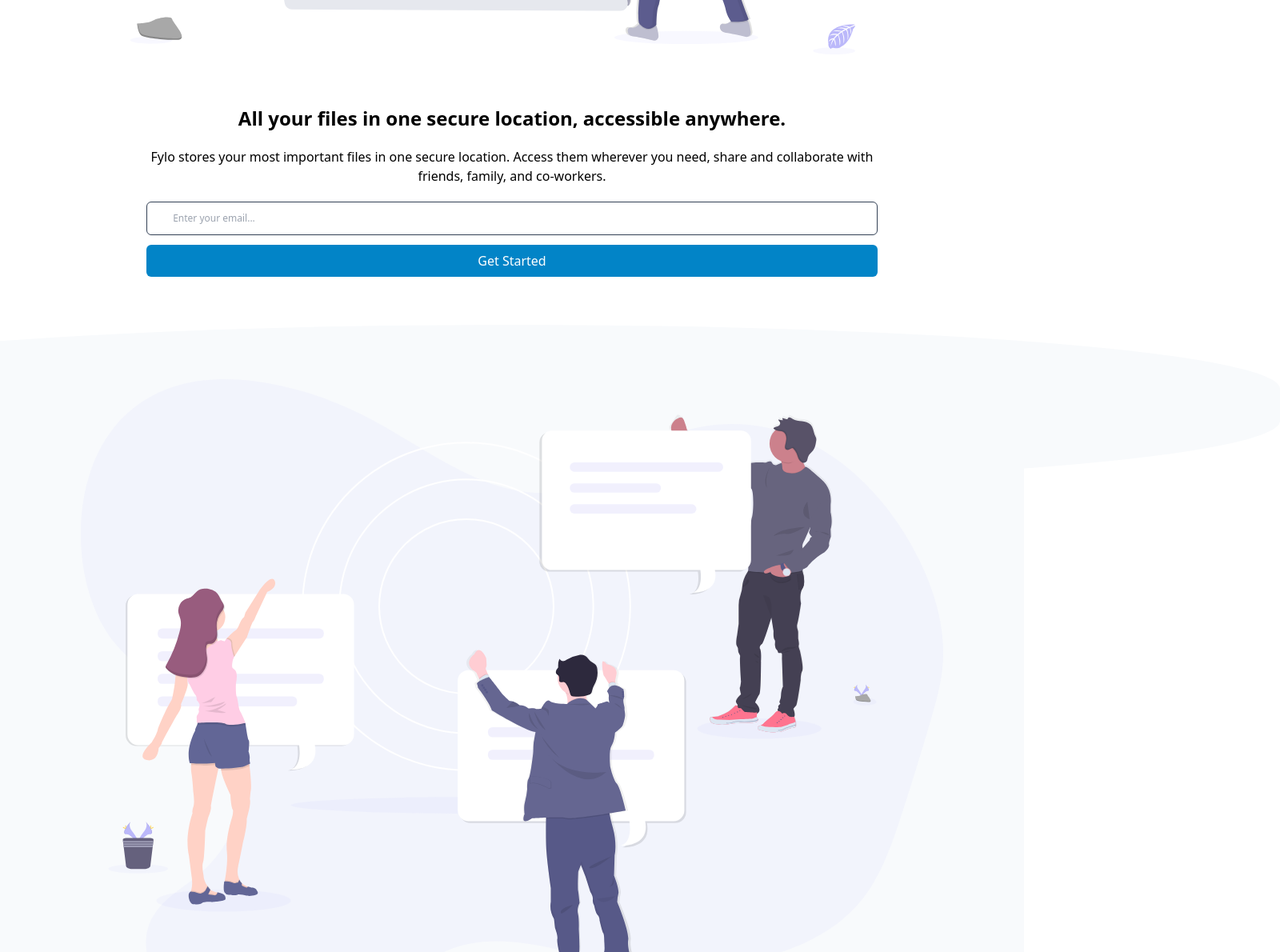
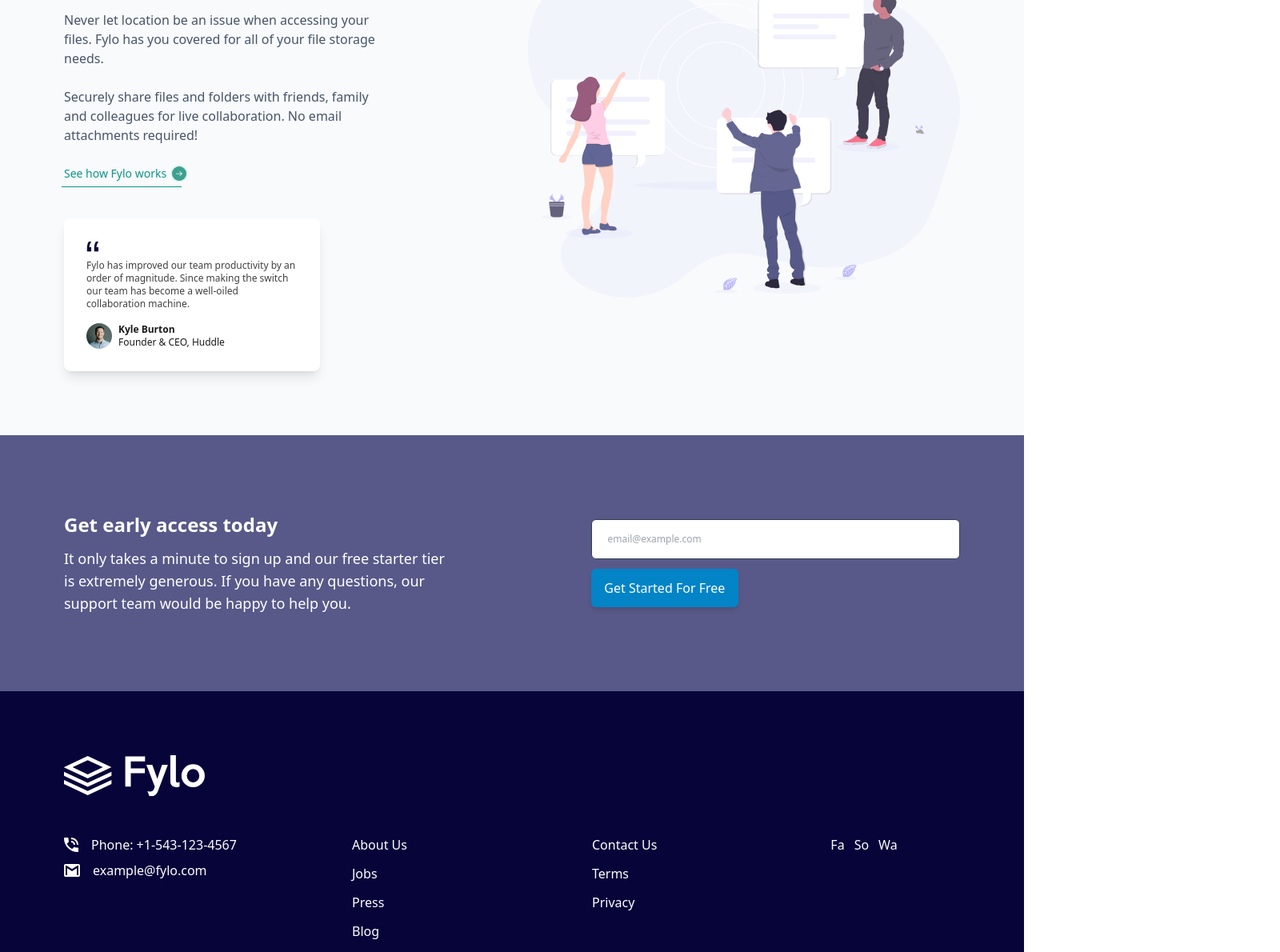
Before and after one commit to chizidotdev/react-projects, a React (Create React App) app: page / in a window 1280 px wide. Shown: the part 820-2010 px from the top of the page at 80% size, 1600 px wide, since content can reach past the window. Built offline with nearby package versions, Linux system fonts and the light colour scheme.

Commit message:
modify styles responsiveness

```diff
--- a/src/components/About.tsx
+++ b/src/components/About.tsx
@@ -2,42 +2,46 @@ import React from "react";
 
 const About = () => {
   return (
-    <section className="about-bg bg-slate-50 px-5 pb-20 flex flex-col items-center mt-32">
-      <div>
-        <img src="/illustration-2.svg" alt="about image" />
+    <>
+      <section className="about bg-slate-50 px-5 pb-20 flex flex-col md:flex-row-reverse md:gap-10 items-center mt-32 md:px-10 lg:px-20">
+        {/* <picture>
+          <img src="/bg-curve-desktop.svg" alt="" />
+        </picture> */}
+        <div className="sm:flex-1">
+          <img src="/illustration-2.svg" alt="about" />
         </div>
-      <div className="mt-20 flex flex-col gap-8">
-        <h1 className="text-xl text-center font-bold">
+        <div className="mt-20 flex flex-col gap-6 sm:flex-1">
+          <h1 className="text-lg md:text-xl text-center md:text-left font-bold lg:text-3xl">
             Stay productive, wherever you are
           </h1>
-        <p className="text-slate-600">
-          Never let location be an issue when accessing your files. Fylo has you
-          covered for all of your file storage needs. <br />
+          <p className="text-slate-600 md:text-left sm:text-center sm:self-center md:self-start  xl:w-3/4">
+            Never let location be an issue when accessing your files. Fylo has
+            you covered for all of your file storage needs. <br />
             <br />
             Securely share files and folders with friends, family and colleagues
             for live collaboration. No email attachments required!
           </p>
-        <p className="works w-full flex justify-center text-sm items-center gap-1">
+          <p className="works w-full flex justify-center md:justify-start text-sm items-center gap-1">
             <a className="text-teal-600" href="/">
               See how Fylo works
             </a>
             <img className="w-6" src="/icon-arrow.svg" alt="arrow" />
           </p>
-        <div className="w-full flex items-center justify-center mt-5">
-          <div className="flex flex-col gap-2 bg-white p-7 text-xs w-10/12 shadow-lg rounded-lg">
+          <div className="w-full flex items-center justify-center md:justify-start mt-5">
+            <div className="flex flex-col gap-2 bg-white p-7 text-xs w-11/12 sm:w-80 shadow-lg rounded-lg">
               <img className="w-4" src="/icon-quotes.svg" alt="quote" />
-            <p className="">
-              Fylo has improved our team productivity by an order of magnitude.
-              Since making the switch our team has become a well-oiled
-              collaboration machine.
+              <p className="opacity-75">
+                Fylo has improved our team productivity by an order of
+                magnitude. Since making the switch our team has become a
+                well-oiled collaboration machine.
               </p>
-            <div className="flex items-center gap-2 ">
+              <div className="flex items-center gap-2 mt-2">
                 <img
                   className="w-8 h-8 rounded-full"
                   src="/avatar-testimonial.jpg"
                   alt="kyle burton"
                 />
-              <div>
+                <div className="opacity-90">
                   <h2 className="font-bold">Kyle Burton</h2>
                   <p className="">Founder & CEO, Huddle</p>
                 </div>
@@ -46,6 +50,7 @@ const About = () => {
           </div>
         </div>
       </section>
+    </>
   );
 };
 
--- a/src/components/Footer.tsx
+++ b/src/components/Footer.tsx
@@ -2,9 +2,14 @@ import React from "react";
 
 const Footer = () => {
   return (
-    <section className="flex flex-col gap-10 px-10 py-20 text-white bg-[#070439]">
-      <img src="/logo-footer.svg" alt="fylo logo" className="w-44" />
-      <div className="flex flex-col gap-2">
+    <section className="flex flex-col px-10 py-20 text-white bg-[#070439] lg:px-20">
+      <img
+        src="/logo-footer.svg"
+        alt="fylo logo"
+        className="sm:self-center lg:self-start w-44 mb-12"
+      />
+      <div className="flex flex-col sm:items-center sm:text-center lg:items-start lg:text-left lg:flex-row gap-10 text-white">
+        <div className="flex sm:items-center lg:items-start flex-col gap-2 w-80">
           <div className="flex items-center gap-4">
             <img src="icon-phone.svg" alt="phone" />
             Phone: +1-543-123-4567
@@ -14,16 +19,22 @@ const Footer = () => {
             example@fylo.com
           </div>
         </div>
-      <div className="flex flex-col gap-3">
-        <a>About Us</a>
-        <a>Jobs</a>
-        <a>Press</a>
-        <a>Blog</a>
+        <div className="flex flex-col gap-3 w-80 lg:pl-20">
+          <a href="/">About Us</a>
+          <a href="/">Jobs</a>
+          <a href="/">Press</a>
+          <a href="/">Blog</a>
         </div>
-      <div className="flex flex-col gap-3">
-        <a>Contact Us</a>
-        <a>Terms</a>
-        <a>Privacy</a>
+        <div className="flex flex-col gap-3 w-80 lg:pl-20">
+          <a href="/">Contact Us</a>
+          <a href="/">Terms</a>
+          <a href="/">Privacy</a>
+        </div>
+        <div className="flex justify-center gap-3 w-full sm:w-80">
+          <a href="/">Fa</a>
+          <a href="/">So</a>
+          <a href="/">Wa</a>
+        </div>
       </div>
     </section>
   );
--- a/src/components/Header.tsx
+++ b/src/components/Header.tsx
@@ -1,14 +1,12 @@
-import React from "react";
-
 const Header = () => {
   return (
-    <nav className="flex justify-between p-7">
-      <div className="w-24">
+    <nav className="flex justify-between p-7 md:py-14 sm:px-12 lg:px-20 2xl:px-28">
+      <div className="w-20 sm:w-28">
         <a href="/">
           <img src="/logo.svg" alt="Fylo Logo" />
         </a>
       </div>
-      <div className="flex gap-5 opacity-60">
+      <div className="flex gap-3 sm:gap-7 lg:gap-10 opacity-60">
         <a href="/">Features</a>
         <a href="/">Team</a>
         <a href="/">Sign In</a>
--- a/src/components/Hero.tsx
+++ b/src/components/Hero.tsx
@@ -2,26 +2,26 @@ import React from "react";
 
 const Hero = () => {
   return (
-    <section className="flex flex-col items-center my-16 px-4">
-      <div className="w-4/5">
+    <section className="flex flex-col items-center my-16 md:mt-5 px-4 sm:px-10 lg:px-20 md:flex-row-reverse sm:gap-10">
+      <div className="w-4/5 md:flex-1">
         <img src="/illustration-1.svg" alt="secure file location" />
       </div>
-      <div className="flex flex-col items-center gap-5 mt-16">
-        <h1 className="text-2xl text-center font-bold">
+      <div className="flex flex-col items-center md:items-start gap-5 mt-16 md:mt-0 md:flex-1">
+        <h1 className="text-2xl text-center md:text-left font-bold lg:text-3xl">
           All your files in one secure location, accessible anywhere.
         </h1>
-        <p className="text-center w-5/6">
+        <p className="text-center md:text-left w-5/6 md:w-full lg:text-lg">
           Fylo stores your most important files in one secure location. Access
           them wherever you need, share and collaborate with friends, family,
           and co-workers.
         </p>
-        <form className="flex flex-col items-center gap-3 w-4/5">
+        <form className="flex flex-col items-center md:items-start lg:flex-row lg:w-full gap-3 w-4/5">
           <input
-            className="w-full border border-slate-700 rounded-md text-xs px-8 py-3"
+            className="w-full border border-slate-700 rounded-md text-xs px-8 py-4"
             type="text"
             placeholder="Enter your email..."
           />
-          <button className="bg-sky-600 w-full rounded-md py-2 text-white">
+          <button className="bg-sky-600 w-full lg:w-64 2xl:w-96 rounded-md py-3 text-white shadow-sm">
             Get Started
           </button>
         </form>
--- a/src/components/Newsletter.tsx
+++ b/src/components/Newsletter.tsx
@@ -2,23 +2,25 @@ import React from "react";
 
 const Newsletter = () => {
   return (
-    <section className="flex flex-col items-center justify-center gap-6 px-5 py-16 text-white bg-[#585989]">
-      <div className="flex flex-col items-center gap-3 w-11/12">
-        <h1 className="font-bold text-lg">Get early access today</h1>
-        <p className="text-center">
+    <section className="flex flex-col lg:flex-row items-center justify-center gap-6 px-5 lg:px-20 py-16 lg:py-24 text-white bg-[#585989]">
+      <div className="flex flex-col items-center lg:items-start gap-3 w-11/12">
+        <h1 className="font-bold text-lg md:text-2xl">
+          Get early access today
+        </h1>
+        <p className="text-center lg:text-left md:text-lg md:w-3/4 lg:w-3/4">
           It only takes a minute to sign up and our free starter tier is
           extremely generous. If you have any questions, our support team would
           be happy to help you.
         </p>
       </div>
-      <form className="flex flex-col items-center gap-3 w-4/5">
+      <form className="flex flex-col items-center lg:items-start gap-3 w-4/5 md:w-1/2 lg:w-4/5 xl:w-2/3">
         <input
-          className="w-full border border-slate-700 rounded-md text-xs px-2 py-3"
+          className="w-full border border-slate-700 rounded-md text-xs px-2 py-4 lg:px-5"
           type="text"
           placeholder="email@example.com"
         />
-        <button className="bg-sky-600 w-full rounded-md py-2 text-white">
-          Get Started
+        <button className="bg-sky-600 w-full lg:w-2/5 rounded-md py-3 text-white shadow-md">
+          Get Started For Free
         </button>
       </form>
     </section>
--- a/src/styles/tailwind.css
+++ b/src/styles/tailwind.css
@@ -13,28 +13,20 @@
 /* Stop purging. */
 
 /* Your own custom utilities */
+/*
+picture {
+  position: absolute;
+  top: -10%;
+  width: 100%;
+} */
 
 a {
   cursor: pointer;
 }
 
-.about-bg,
-.works {
+.works,
+.about {
   position: relative;
-}
-
-.about-bg::before {
-  z-index: -2;
-  --tw-bg-opacity: 1;
-  background-color: rgb(248 250 252 / var(--tw-bg-opacity));
-  /* background-color: red; */
-  content: "";
-  position: absolute;
-  top: -5%;
-  /* left: -50%; */
-  width: 150%;
-  height: 200px;
-  border-radius: 50% / 40%;
 }
 
 .works::before {
```
Lines whose indentation alone changed are shown as unchanged.
